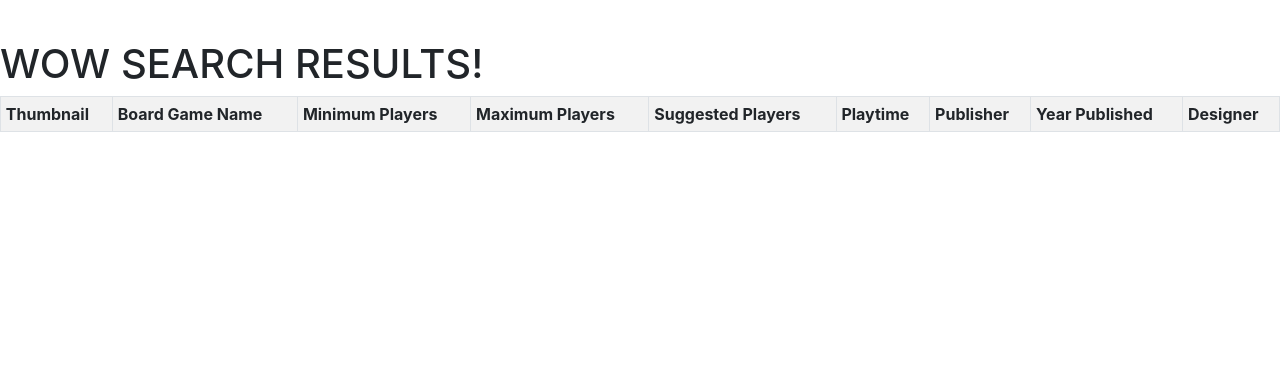
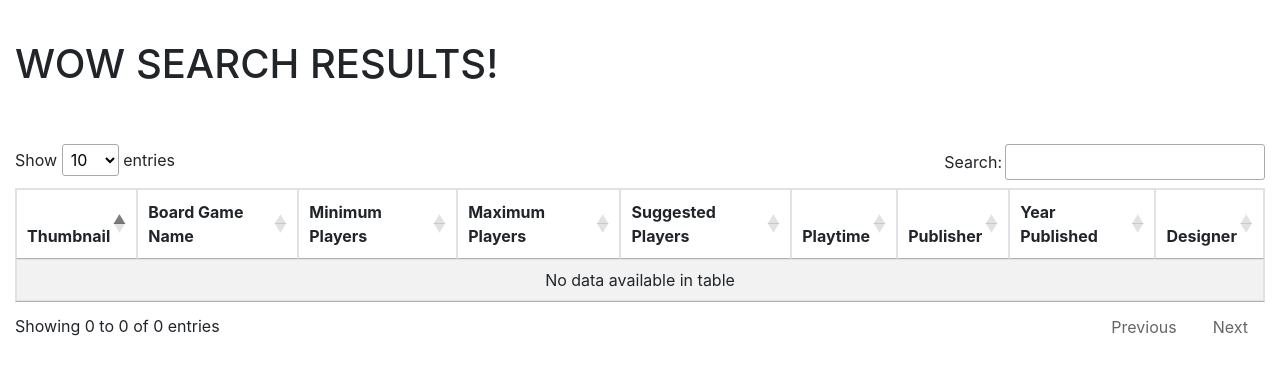
Before and after one commit to elaineyoung702/board-game-guru, a Flask app: template templates/results.html in a window 1280 px wide. Shown: the part 56-431 px from the top of the page. Run offline with Flask 2, Linux system fonts and the light colour scheme; the template is opened without the code that fills it, so the values that code supplies are empty; some libraries are stand-ins or nearby versions.

Commit message:
added table formatting and pagination to favorites and results pages

```diff
--- a/templates/database.html
+++ b/templates/database.html
@@ -55,6 +55,7 @@
       $('#database').DataTable();
     });
 
+    // attempt to remove sorting from thumbnail column header
     $('#thumb').removeClass("sorting");
 
 </script>
--- a/templates/results.html
+++ b/templates/results.html
@@ -3,9 +3,11 @@
 {% block body %}
 <!-- proactively fetch rows when joining with another table SQLalchemy 2 or 3 "lazy loading" joining tables. turn echo on to see SQL queries for learning! -->
 
-<h1>WOW SEARCH RESULTS!</h1>
+<div class="container-fluid">
 
+    <h1>WOW SEARCH RESULTS!</h1><br><br>
     <table id="results_table" class="table table-striped table-bordered table-sm" cellspacing="0" width="100%">
+        <thead>
             <tr>
                 <th>Thumbnail</th>
                 <th>Board Game Name</th>
@@ -18,7 +20,9 @@
                 <th>Year Published</th>
                 <th>Designer</th>
             </tr>
+        </thead>
 
+        <tbody>
             {% for bg in results %}
             <tr>
                 <td><img src={{bg.thumbnail_url}}></td>
@@ -28,14 +32,21 @@
                 <td>suggested {{bg.suggested_players}} players</td>
                 <td>{{bg.playtime}} minutes</td>
                 <!-- <td>{{bg.description}}</td> -->
-        <td>Publisher: {{bg.publisher}}
+                <td>Publisher: {{bg.publisher}}</td>
                 <td>published in {{bg.year_published}}</td>
                 <td>Designer: {{bg.designer}}</td>
             </tr>
             {% endfor %}
+        </tbody>
+    </table>
+</div>
 
+<script>
 
-</table>
+    $(document).ready(function () {
+      $('#results_table').DataTable();
+    });
 
+</script>
 
 {% endblock %}
```
Also changed, not shown: templates/favorites.html (+9 -2 lines). Lines whose indentation alone changed are shown as unchanged.
